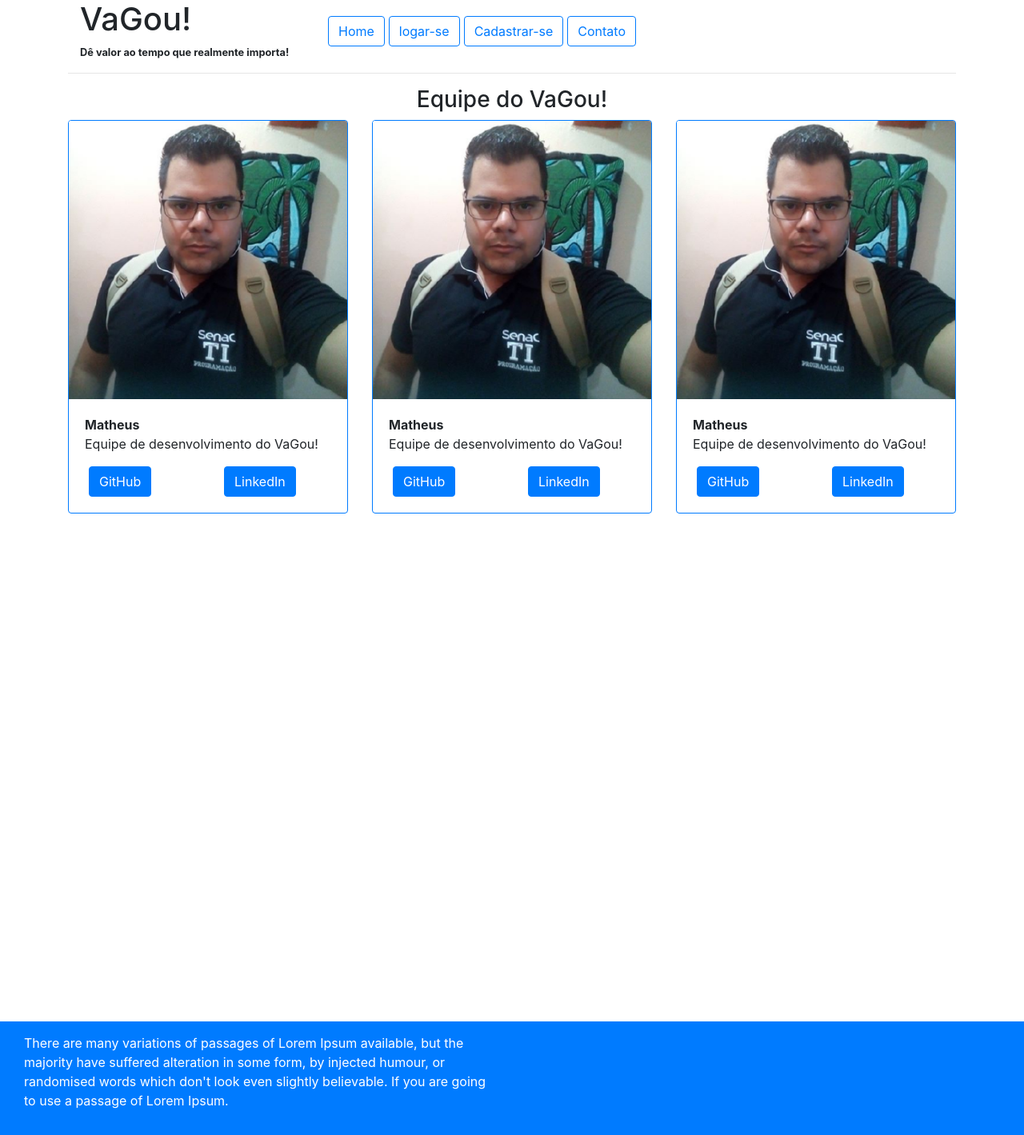
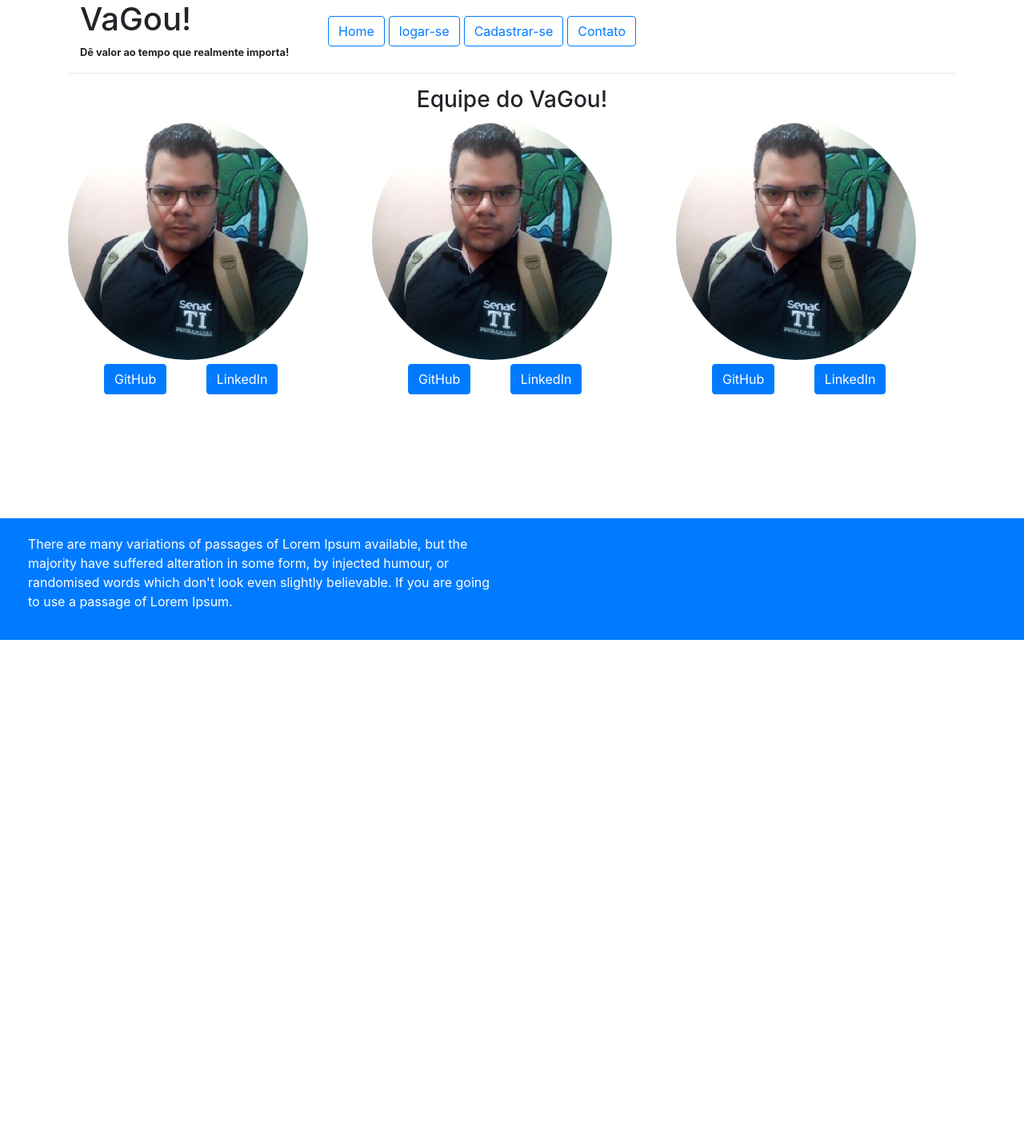
Before and after one commit to MatheusAlcantaraDeLima/vagou, a PHP site: page /contato.php in a window 1280 px wide. Shown: the whole page at 80% size. After the commit the page ends 800 px from the top, so only its background shows below. Run offline with PHP 8.4, Linux system fonts and the light colour scheme.

Commit message:
modificado a página contato

```diff
--- a/contato.php
+++ b/contato.php
@@ -1,10 +1,10 @@
 <!DOCTYPE html>
 <html lang="pt-br">
 <head>
-	<!--Adicionado CSS-->
-	<link rel="stylesheet" href="css/corpo.css">
 	<!--Adicionado CDN do Bootstrap-->
 	<link rel="stylesheet" href="https://stackpath.bootstrapcdn.com/bootstrap/4.3.1/css/bootstrap.min.css" integrity="sha384-ggOyR0iXCbMQv3Xipma34MD+dH/1fQ784/j6cY/iJTQUOhcWr7x9JvoRxT2MZw1T" crossorigin="anonymous">
+	<!--Adicionado CSS-->
+	<link rel="stylesheet" href="css/estiloImgGrupo.css">
 	<title>VaGou!</title>
 </head>
 <body>
@@ -13,62 +13,28 @@
 			include_once("menu.php");
 		?>
 		<hr>
-		<div style="text-align:center;">
-			<h3>Equipe do VaGou!</h3>
-		</div>
-		<div class="card-deck">
-			<div class="card border-primary" style="width: 12rem;">
-				<img src="img/equipe/matheus.png" class="card-img-top" alt="Imagem do matheus, membro da equipe de desenvolvimento do VaGou!">
-				<div class="card-body">
-					<strong>Matheus</strong>
-					<p>Equipe de desenvolvimento do VaGou!</p>
-					<div class="row">
-						<div class="col">
-							<a href="https://github.com/MatheusAlcantaraDeLima" target="_blank"><input type="button" value="GitHub" class="btn btn-primary"></a>
-						</div>
-						<div class="col">
-							<a href="https://www.linkedin.com/in/matheus-alcantara-119164164/" target="_blank"><input type="button" value="LinkedIn" class="btn btn-primary"></a>
-						</div>
-					</div>
+		<h3 style="text-align:center;">Equipe do VaGou!</h3>
+		<div class="row">
+				<div class="col">
+					<img src="img/equipe/matheus.png" alt="desenvolvedor" class="img_grupo">
+					<a href="https://github.com/MatheusAlcantaraDeLima" target="_blank" class="botao"><input type="button" value="GitHub" class="btn btn-primary"></a>
+					<a href="https://www.linkedin.com/in/matheus-alcantara-119164164/" target="_blank" class="botao"><input type="button" value="LinkedIn" class="btn btn-primary"></a>
 				</div>
-			</div>
-
-			<div class="card border-primary" style="width: 12rem;">
-				<img src="img/equipe/matheus.png" class="card-img-top" alt="Imagem do matheus, membro da equipe de desenvolvimento do VaGou!">
-				<div class="card-body">
-				<strong>Matheus</strong>
-					<p>Equipe de desenvolvimento do VaGou!</p>
-					<div class="row">
-						<div class="col">
-							<a href="https://github.com/MatheusAlcantaraDeLima" target="_blank"><input type="button" value="GitHub" class="btn btn-primary"></a>
-						</div>
-						<div class="col">
-							<a href="https://www.linkedin.com/in/matheus-alcantara-119164164/" target="_blank"><input type="button" value="LinkedIn" class="btn btn-primary"></a>
-						</div>
-					</div>
+				<div class="col">
+					<img src="img/equipe/matheus.png" alt="desenvolvedor" class="img_grupo">
+					<a href="https://github.com/MatheusAlcantaraDeLima" target="_blank" class="botao"><input type="button" value="GitHub" class="btn btn-primary"></a>
+					<a href="https://www.linkedin.com/in/matheus-alcantara-119164164/" target="_blank" class="botao"><input type="button" value="LinkedIn" class="btn btn-primary"></a>
 				</div>
-			</div>
-
-			<div class="card border-primary" style="width: 12rem;">
-				<img src="img/equipe/matheus.png" class="card-img-top" alt="Imagem do matheus, membro da equipe de desenvolvimento do VaGou!">
-				<div class="card-body">
-				<strong>Matheus</strong>
-					<p>Equipe de desenvolvimento do VaGou!</p>
-					<div class="row">
-						<div class="col">
-							<a href="https://github.com/MatheusAlcantaraDeLima" target="_blank"><input type="button" value="GitHub" class="btn btn-primary"></a>
-						</div>
-						<div class="col">
-							<a href="https://www.linkedin.com/in/matheus-alcantara-119164164/" target="_blank"><input type="button" value="LinkedIn" class="btn btn-primary"></a>
-						</div>
-					</div>
+				<div class="col">
+					<img src="img/equipe/matheus.png" alt="desenvolvedor" class="img_grupo">
+					<a href="https://github.com/MatheusAlcantaraDeLima" target="_blank" class="botao"><input type="button" value="GitHub" class="btn btn-primary"></a>
+					<a href="https://www.linkedin.com/in/matheus-alcantara-119164164/" target="_blank" class="botao"><input type="button" value="LinkedIn" class="btn btn-primary"></a>
 				</div>
-			</div>
 		</div>
 	</div>
 	<!--Adicionando footer-->
     <?php
-        include_once("footer.php")
+        include_once("footer.php");
     ?>
 </body>
 </html>
--- a/css/estiloFooter.css
+++ /dev/null
@@ -1,6 +0,0 @@
-footer{
-  background-color: #007bff;
-  color: white;
-  margin-top: 635px;
-  padding: 15px;
-}
--- /dev/null
+++ b/css/estiloImgGrupo.css
@@ -0,0 +1,10 @@
+.img_grupo{
+    width: 300px;
+    height: 300px;
+    border-radius: 50%;
+    margin-bottom: 5px;
+  }
+  .botao{
+    margin-left: 40px;
+    margin-right: auto;
+  }
--- /dev/null
+++ b/css/estiloRodape.css
@@ -0,0 +1,8 @@
+footer{
+    background-color: #007bff;
+    color:white;
+    position: absolute;
+    bottom: 0px;
+    padding: 20px;
+    width: 100%;
+}
--- a/footer.php
+++ b/footer.php
@@ -1,5 +1,5 @@
 <!--Adicionado CSS-->
-<link rel="stylesheet" href="css/estiloFooter.css">
+<link rel="stylesheet" href="css/estiloRodape.css">
 <footer>
   <div class="col-6">
     <p>There are many variations of passages of Lorem Ipsum available, but the majority have suffered alteration in some form, by injected humour, or randomised words which don't look even slightly believable. If you are going to use a passage of Lorem Ipsum.</p>
```
